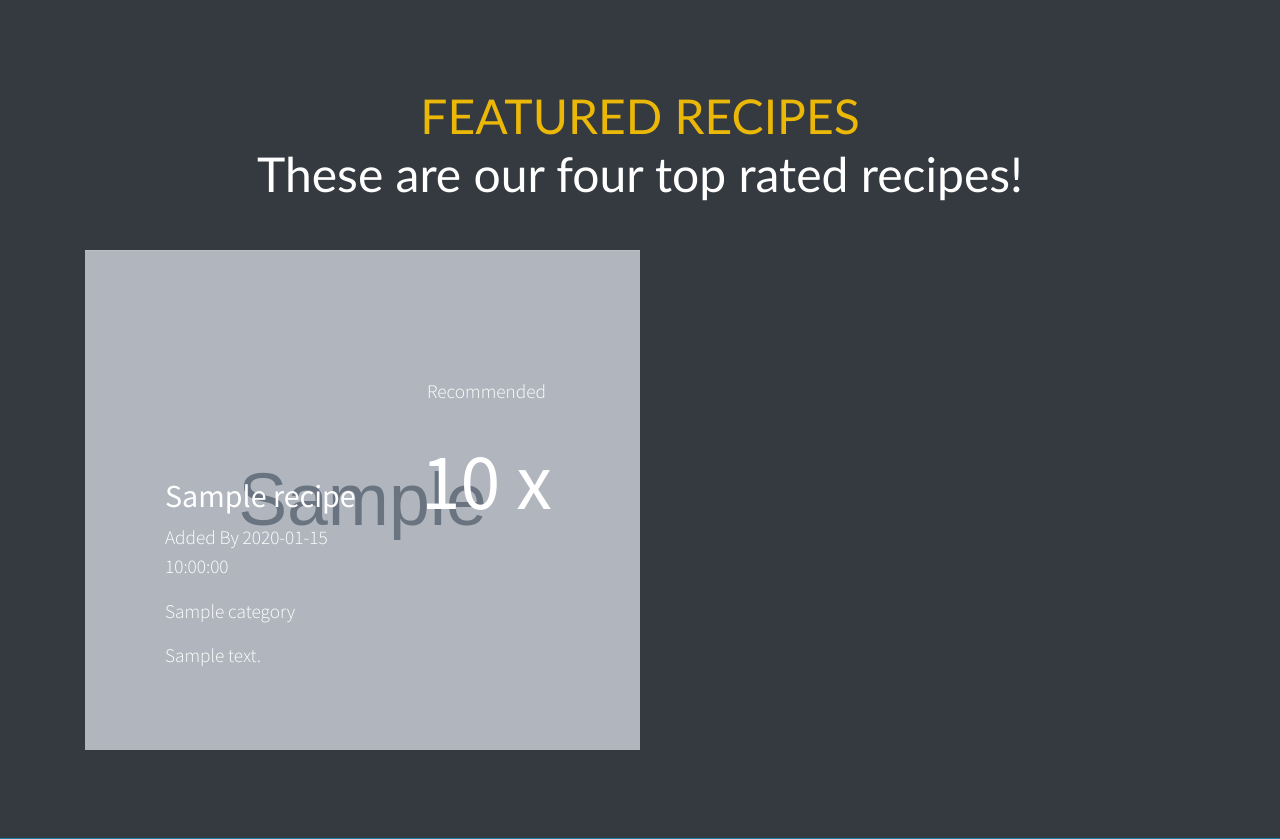
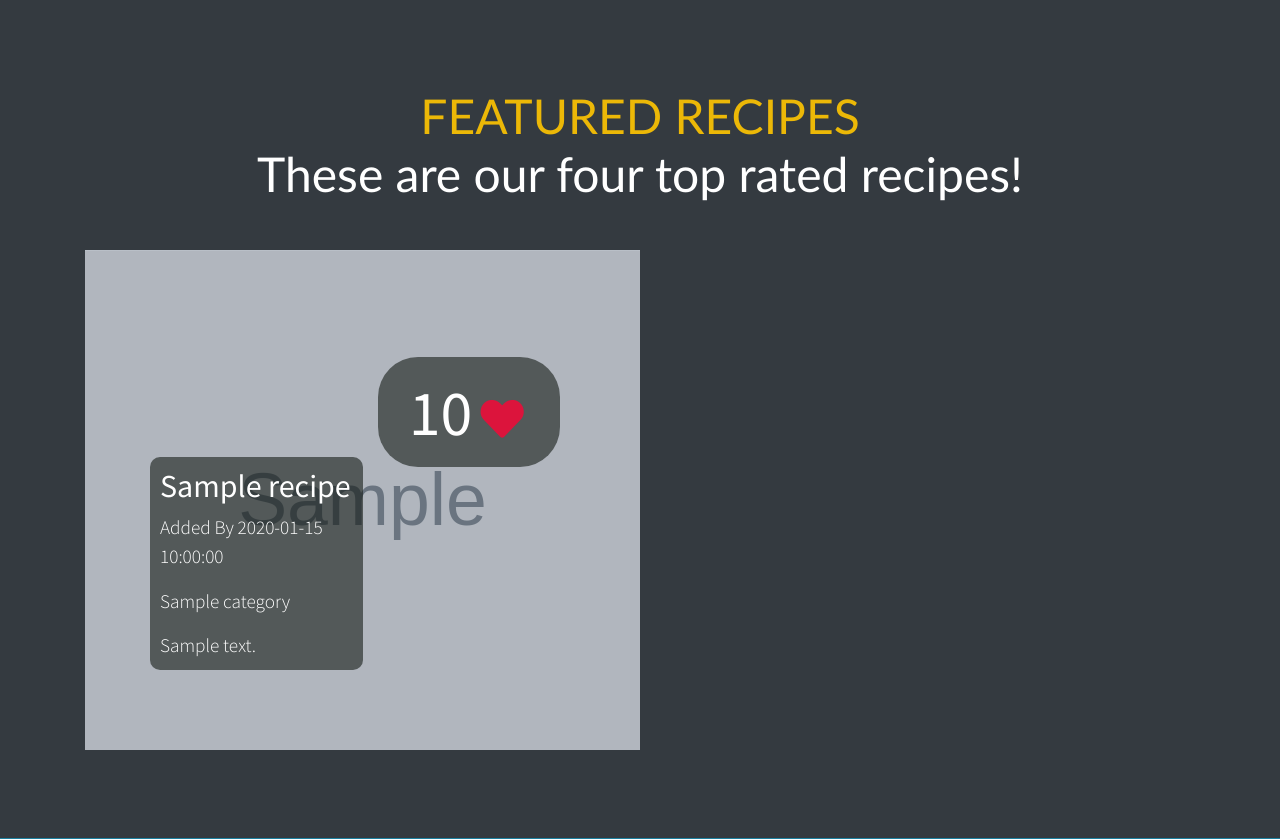
Before and after one commit to jamie120/ms3-eat-vegan-recipes, a Flask app: page / in a window 1280 px wide. Shown: the part 801-1640 px from the top of the page. Run offline with Flask 2, Linux system fonts and the light colour scheme; grey boxes marked "Sample" are stand-in pictures; a database or web service that is not in the repository returns one stand-in record (values such as "Sample title"); some libraries are stand-ins or nearby versions; some web fonts are replaced.

Commit message:
Update top 4 recipe card information

```diff
--- a/static/css/style.css
+++ b/static/css/style.css
@@ -83,17 +83,32 @@ input:focus, textarea:focus {
 
 .vote-caption {
     text-align: center;
+    background-color: rgba(20, 28, 23, 0.6);
+    border-radius: 40px;
 }
 
 .vote-caption div span{
-    font-size: 5rem;
+    font-size: 4rem;
 
+}
+
+.vote-div {
+    padding: 7px;
 }
 
 #recipe-caption-top-4 {
     margin-top: 100px;
+    background-color: rgba(20, 28, 23, 0.6);
+    padding: 10px;
+    border-radius: 10px;
 }
 
+i.fa.fa-heart {
+    font-size: 2.7rem;
+    color: crimson;
+    padding: 5px;
+    border-radius: 20px;
+}
 
 /* add_review page */
 
@@ -155,17 +170,20 @@ button#search-btn {
     background-color: rgb(239,239,239);
     padding-top: 20px;
     margin-top: 15px;
+    min-height: 400px;
 }
 
 .info-container {
     background-color: rgb(239,239,239);
     padding-top: 20px;
+    min-height: 185px;
 }
 
 .directions-container {
     background-color: rgb(239,239,239);
     padding-top: 20px;
     padding-left: 15px;
+    min-height: 600px;
 }
 
 #reviews {
@@ -220,7 +238,6 @@ p#recipe-image-overlay-text {
     height: 400px;
     object-fit: cover;
     border: 1px solid rgb(119, 119, 60);
-    padding: 5px;
 }
 
 #recipe-ingredients {
--- a/templates/get_recipe.html
+++ b/templates/get_recipe.html
@@ -54,12 +54,14 @@
         <div id="recipe-buttons" class="col-sm-5 d-flex justify-content-center">
             {% if username != recipe.added_by %}
             <form method="POST" action="{{ url_for('add_recommendation', recipe_id=recipe._id) }}">
-                <button type="submit" id="submit-recommendation" class="btn btn-small btn-primary recipe-btn">Recommend Recipe
+                <button type="submit" id="submit-recommendation" class="btn btn-small btn-primary recipe-btn">Like Recipe
                 </button>
             </form>
             {% endif %}
+            {% if username == recipe.added_by %}
             <a href="{{ url_for('edit_recipe', recipe_id=recipe._id) }}" id="edit-recipe" class="btn btn-small btn-edit recipe-btn">Edit Recipe</a>
             <a href="{{ url_for('delete_recipe', recipe_id=recipe._id) }}" id="delete-recipe" class="btn btn-small btn-delete recipe-btn">Delete Recipe</a>
+            {% endif %}
         </div>
     </div>
 </div>
--- a/templates/home.html
+++ b/templates/home.html
@@ -66,16 +66,18 @@
                     <div class="caption d-flex flex-column">
                         <div class="caption-content">
                             <div class="row">
-                                <div id="recipe-caption-top-4" class="col-7">
+                                <div id="recipe-caption-top-4" class="col-6">
                                     <div class="h2">{{ recipe.name }}</div>
                                     <p>Added By {{ recipe.added_by }}</p>
                                     <p>{{ recipe.category.capitalize() }}</p>
                                     <p class="mb-0">{{ recipe.short_description }}</p>
                                 </div>
-                                <div class="col-5">
+                                <div class="col-6">
                                     <div class="vote-caption d-flex flex-column">
-                                        <p>Recommended</p>
-                                        <div><span>{{ recipe.votes }} x</span></div>
+                                        <div class="vote-div">
+                                            <span>{{ recipe.votes }}</span>
+                                            <i class="fa fa-heart" aria-hidden="true"></i>
+                                        </div>
                                     </div>
                                 </div>
                             </div>
```
